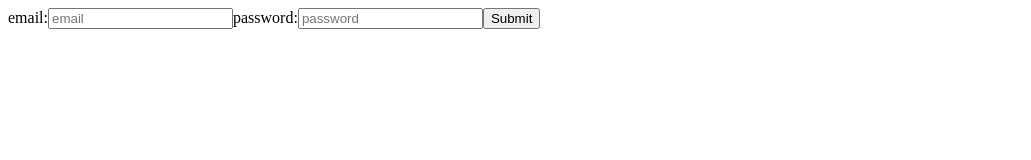
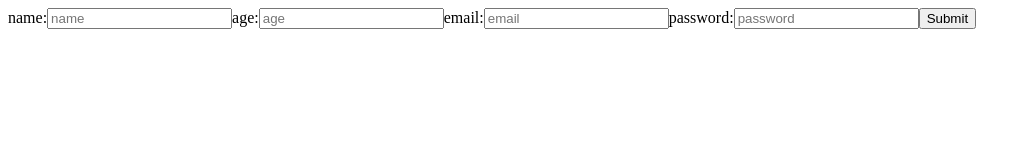
Before and after one commit to delilayang/gasby-protfolio-website, a Gatsby site: page /contact in a window 1280 px wide. Shown: the whole page, without its empty margins (0-1031 px from the left). Built offline with nearby package versions, Linux system fonts and the light colour scheme; Gatsby itself is replaced by a stand-in of ours.

Commit message:
Implement form

```diff
--- a/src/pages/contact.js
+++ b/src/pages/contact.js
@@ -7,7 +7,20 @@ export default function Contact() {
   console.log(watch("example"))
 
   return (
-    <form onSubmit={handleSubmit(onSubmit)}>
+    <form autoComplete="off" onSubmit={handleSubmit(onSubmit)}>
+      <label>name:</label>
+      <input
+        type="text"
+        placeholder="name"
+        name="nameRequired"
+        ref={register({
+          required: true,
+          minLength: { value: 3, message: "Name is invalid!" },
+        })}
+      />
+      {errors.nameRequired && <span>{errors.nameRequired.message} </span>}
+      <label>age:</label>
+      <input type="number" placeholder="age" name="age" />
       <label>email:</label>
       <input type="text" placeholder="email" name="email" ref={register} />
       <label>password:</label>
```
